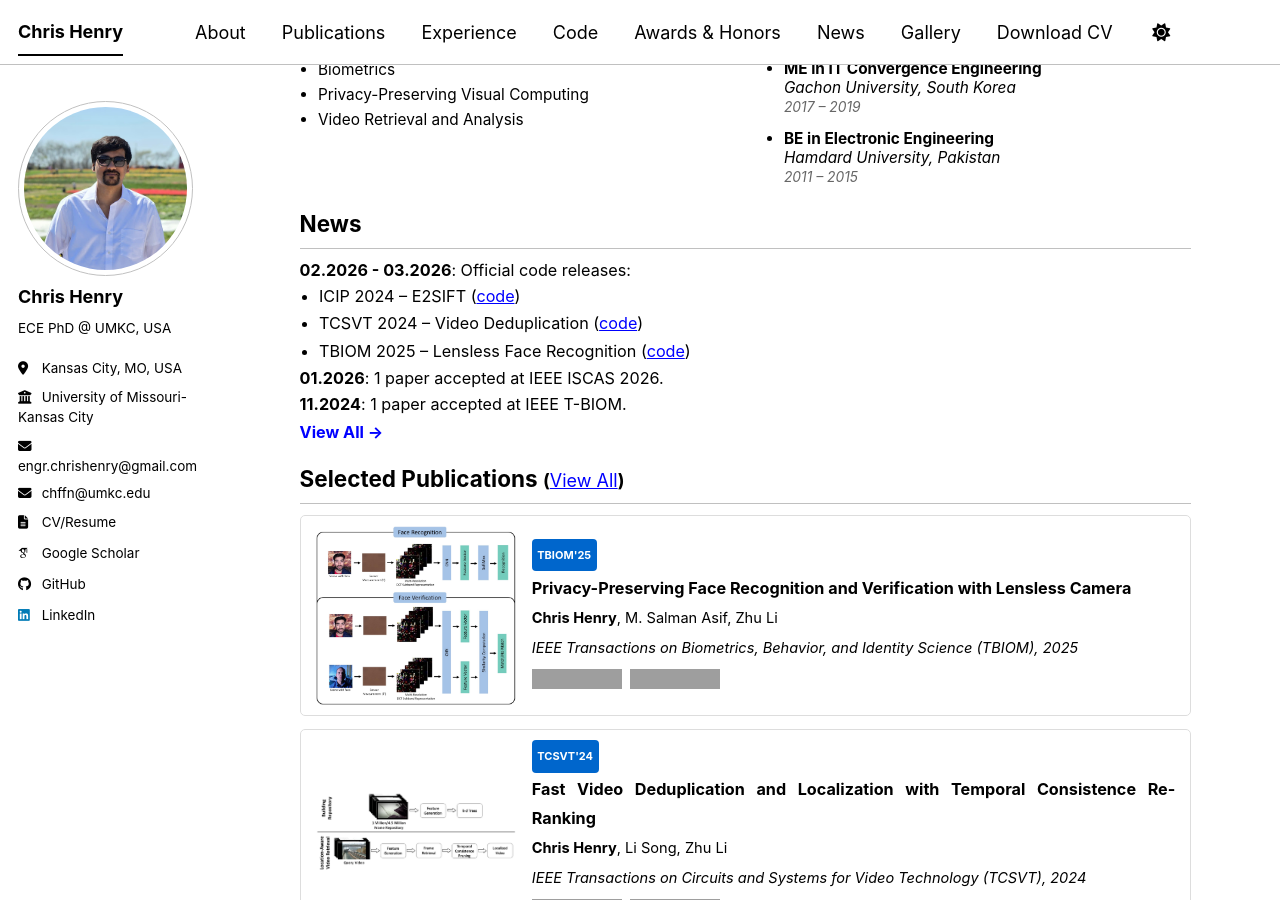
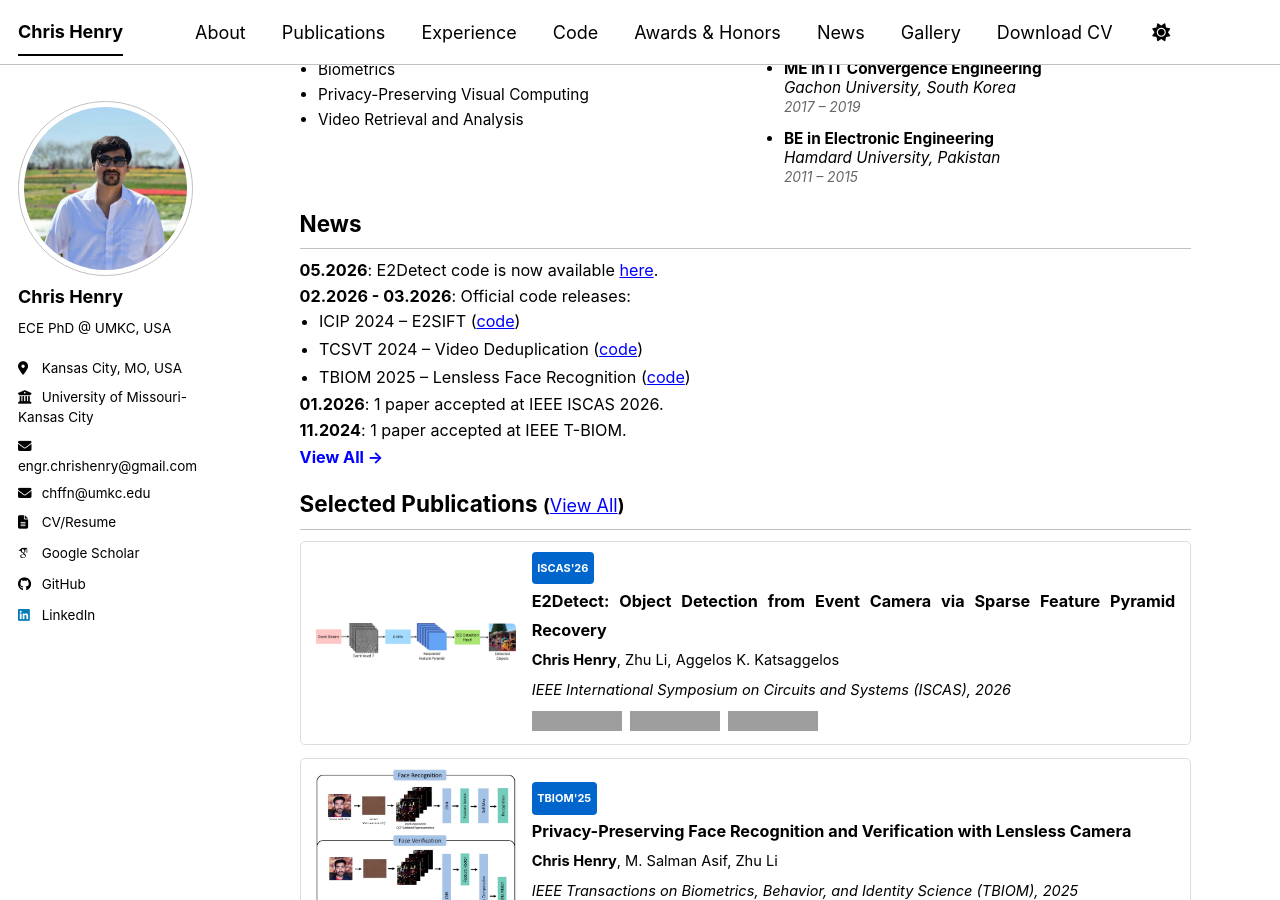
Before and after one commit to engrchrishenry/engrchrishenry.github.io, a Jekyll site: the page built from _pages/about.md, in a window 1280 px wide and 900 px high, scrolled down 419 px. Built offline with Jekyll 4.4.1, drawn with Linux system fonts in a browser that asks for light colours; some web fonts are replaced; a script bundle is joined from its source files by our own code; library files that are not in the unit come from our copies; grey boxes are pictures that could not be loaded.

Commit message:
Minor updates and improvements

```diff
--- a/_pages/about.md
+++ b/_pages/about.md
@@ -126,6 +126,12 @@ Previously, I worked as an Intern Research Scientist/Consultant at <a href="http
 <div style="font-size:0.90em; line-height:1.2em; margin-bottom:1em; margin-top:0em;">
 
   <!-- Recent news always visible -->
+
+
+  <p style="margin:0 0 0.4em 0;">
+      <strong>05.2026</strong>: E2Detect code is now available <a href="https://github.com/engrchrishenry/E2Detect.git" target="_blank">here</a>.
+  </p>
+
   <p style="margin:0 0 0.4em 0;">
     <strong>02.2026 - 03.2026</strong>: Official code releases:
   </p>
@@ -137,7 +143,7 @@ Previously, I worked as an Intern Research Scientist/Consultant at <a href="http
 
   <p style="margin:0 0 0.4em 0;">
       <strong>01.2026</strong>: 1 paper accepted at IEEE ISCAS 2026.
-    </p>
+  </p>
 
   <p style="margin:0 0 0.4em 0;">
     <strong>11.2024</strong>: 1 paper accepted at IEEE T-BIOM.
@@ -151,6 +157,33 @@ Previously, I worked as an Intern Research Scientist/Consultant at <a href="http
 </div>
 
 ## Selected Publications <span style="font-size:0.8em;">(<a href="/publications/" style="font-weight:normal;">View All</a>)</span>
+
+<div class="publication">
+  <div class="pub-image">
+    <img src="/images/paper_thumbs/ISCAS_2026_E2Detect_thumb.jpg" alt="Paper Thumbnail" class="pub-thumbnail">
+  </div>
+  <div style="flex: 1;">
+    <div style="display:block; background-color:#0066CC; color:white; font-size:0.68em; font-weight:bold; padding:0.15em 0.5em; border-radius:4px; margin-bottom:0.2em; width:fit-content;">
+      ISCAS'26
+    </div>
+    <strong>E2Detect: Object Detection from Event Camera via Sparse Feature Pyramid Recovery</strong><br>
+    <span style="color:inherit; font-size:0.90em;">
+      <strong>Chris Henry</strong>, Zhu Li, Aggelos K. Katsaggelos
+    </span><br>
+    <em style="font-size:0.90em;">IEEE International Symposium on Circuits and Systems (ISCAS), 2026</em><br>
+    <div style="display: flex; gap: 0.5em;">
+      <a href="https://ieeexplore.ieee.org/document/11562756" target="_blank">
+        <img src="https://img.shields.io/badge/Paper-%23006699?style=for-the-badge&logoColor=white" alt="Paper">
+      </a>
+      <a href="https://github.com/engrchrishenry/E2Detect.git" target="_blank">
+        <img src="https://img.shields.io/badge/Code-%234CAF50?style=for-the-badge&logo=github&logoColor=white" alt="Code">
+      </a>
+      <a href="https://drive.google.com/file/d/15dxRSNR03XysqtmWco6DoU4UkEMwEG55/view?usp=sharing" target="_blank">
+        <img src="https://img.shields.io/badge/Poster-%236A5ACD?style=for-the-badge&logo=google-drive&logoColor=white" alt="Poster">
+      </a>
+    </div>
+  </div>
+</div>
 
 <div class="publication">
   <div class="pub-image">
--- a/_pages/publications.html
+++ b/_pages/publications.html
@@ -7,7 +7,6 @@ author_profile: true
 
 <h2>Publications</h2>
 
-<template>
 <div class="publication">
   <div class="pub-image">
     <img src="/images/paper_thumbs/ISCAS_2026_E2Detect_thumb.jpg" alt="Paper Thumbnail" class="pub-thumbnail">
@@ -22,7 +21,7 @@ author_profile: true
     </span><br>
     <em style="font-size:0.90em;">IEEE International Symposium on Circuits and Systems (ISCAS), 2026</em><br>
     <div style="display: flex; gap: 0.5em;">
-      <a href="" target="_blank">
+      <a href="https://ieeexplore.ieee.org/document/11562756" target="_blank">
         <img src="https://img.shields.io/badge/Paper-%23006699?style=for-the-badge&logoColor=white" alt="Paper">
       </a>
       <a href="https://github.com/engrchrishenry/E2Detect.git" target="_blank">
@@ -34,7 +33,6 @@ author_profile: true
     </div>
   </div>
 </div>
-</template>
 
 <div class="publication">
   <div class="pub-image">
```
Also changed, not shown: _pages/news.md (+5 -0 lines).
